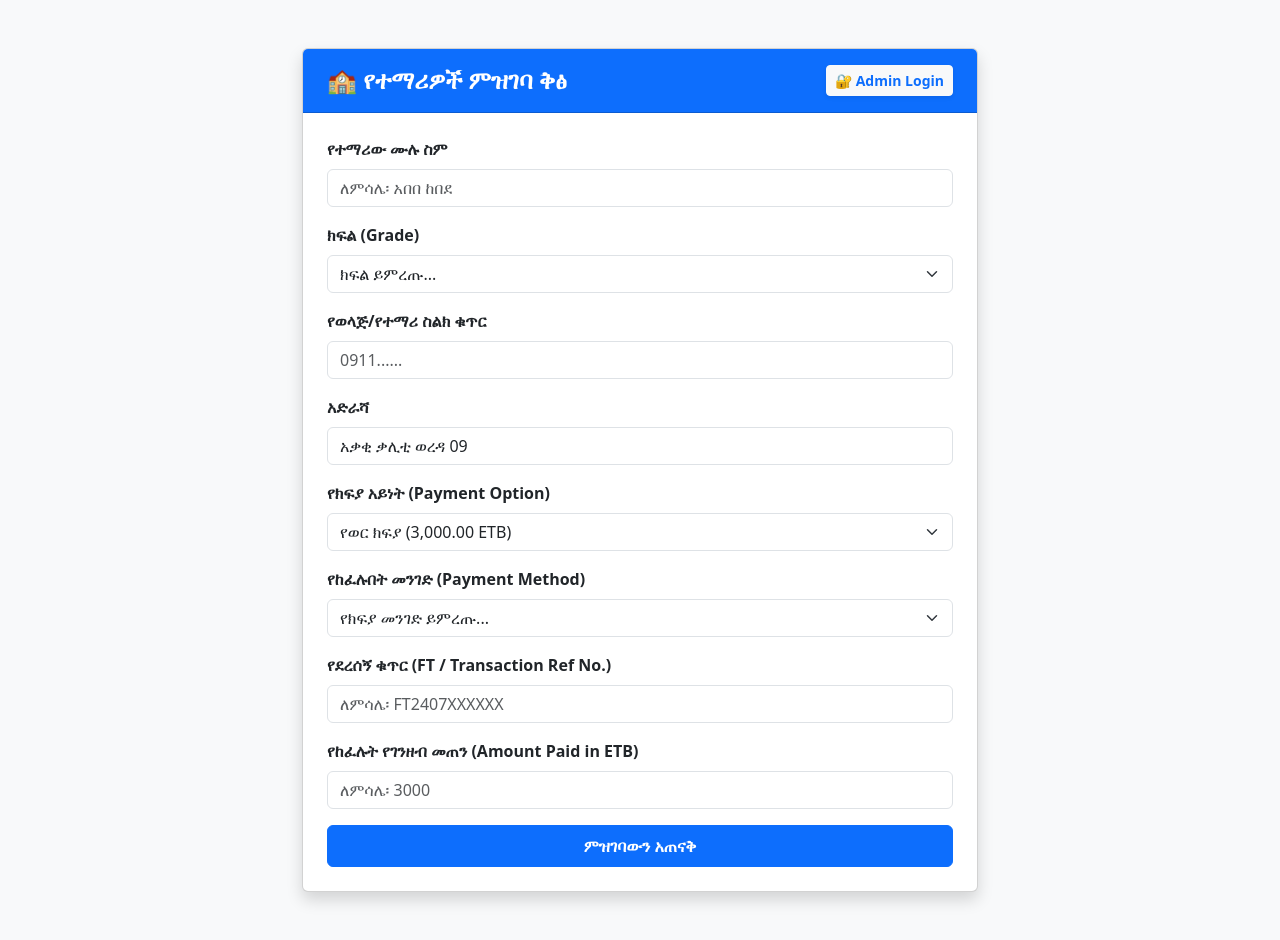
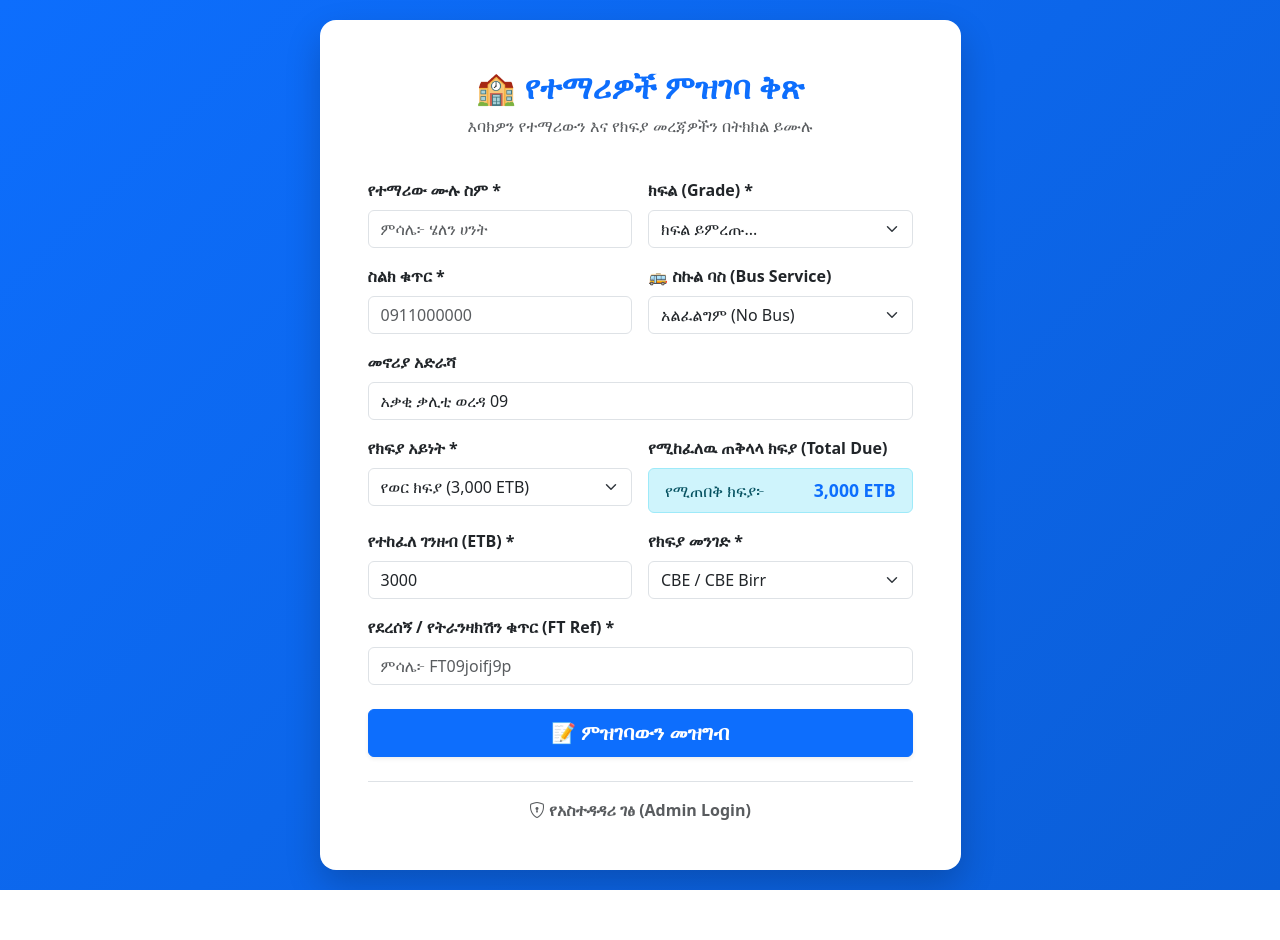
Before and after one commit to kiyya1/Kiyya-students-manager, a Flask app: page / in a window 1280 px wide. After the commit the page ends 890 px from the top, so only its background shows below. Run offline with Flask 3, Linux system fonts and the light colour scheme; some libraries are stand-ins or nearby versions.

Commit message:
Added admin editable bus service fee with dynamic payment addition logic

```diff
--- a/app.py
+++ b/app.py
@@ -1,6 +1,7 @@
 import os
 import io
 import string
+from datetime import datetime
 from flask import Flask, render_template, request, redirect, url_for, flash, send_file, session
 from flask_sqlalchemy import SQLAlchemy
 from werkzeug.security import generate_password_hash, check_password_hash
@@ -32,23 +33,23 @@ class Student(db.Model):
     grade = db.Column(db.String(20), nullable=False)
     section = db.Column(db.String(10), default='A')
     phone = db.Column(db.String(20), nullable=True)
+    bus_service = db.Column(db.String(50), default='አልፈልግም (No Bus)')
     address = db.Column(db.String(200), nullable=True)
     payment_method = db.Column(db.String(50), nullable=True)
     ft_approval_no = db.Column(db.String(100), nullable=True)
     amount_paid = db.Column(db.Float, default=0.0)
     payment_type = db.Column(db.String(50), nullable=True)
     status = db.Column(db.String(20), default='Pending')
+    date_registered = db.Column(db.String(50), default=lambda: datetime.now().strftime("%Y-%m-%d %H:%M:%S"))
 
 class Setting(db.Model):
     id = db.Column(db.Integer, primary_key=True)
     monthly_fee = db.Column(db.Float, default=3000.0)
     term_fee = db.Column(db.Float, default=8000.0)
+    bus_fee = db.Column(db.Float, default=1500.0) # <--- NEW SCHOOL BUS FEE SETTING
     class_capacity = db.Column(db.Integer, default=30)
+    plan_target_per_grade = db.Column(db.Integer, default=50)
     default_address = db.Column(db.String(200), default="አቃቂ ቃሊቲ ወረዳ 09")
-    cbo_acc = db.Column(db.String(100), default="1000123456789 (Coop Bank)")
-    cbe_acc = db.Column(db.String(100), default="1000987654321 (CBE)")
-    telebirr_acc = db.Column(db.String(100), default="0911000000 (Telebirr)")
-    awash_acc = db.Column(db.String(100), default="0132000000000 (Awash Bank)")
 
 with app.app_context():
     db.create_all()
@@ -70,6 +71,7 @@ def add_student():
     full_name = request.form.get('full_name')
     grade = request.form.get('grade')
     phone = request.form.get('phone')
+    bus_service = request.form.get('bus_service', 'አልፈልግም (No Bus)')
     address = request.form.get('address')
     payment_method = request.form.get('payment_method')
     ft_approval_no = request.form.get('ft_approval_no')
@@ -85,9 +87,9 @@ def add_student():
 
     new_student = Student(
         full_name=full_name, grade=grade, section=assigned_section,
-        phone=phone, address=address, payment_method=payment_method,
-        ft_approval_no=ft_approval_no, amount_paid=amount_paid,
-        payment_type=payment_type, status='Pending'
+        phone=phone, bus_service=bus_service, address=address,
+        payment_method=payment_method, ft_approval_no=ft_approval_no,
+        amount_paid=amount_paid, payment_type=payment_type, status='Pending'
     )
     db.session.add(new_student)
     db.session.commit()
@@ -117,8 +119,17 @@ def admin_dashboard():
     total_paid = 0.0
     student_data = []
 
+    grades_list = [f"{i}st Grade" if i==1 else f"{i}nd Grade" if i==2 else f"{i}rd Grade" if i==3 else f"{i}th Grade" for i in range(1, 13)]
+    grade_stats = {g: 0 for g in grades_list}
+
     for s in students:
-        expected = settings.term_fee if (s.payment_type and 'Term' in s.payment_type) else settings.monthly_fee
+        # Calculate Base Tuition Fee
+        base_fee = settings.term_fee if (s.payment_type and 'Term' in s.payment_type) else settings.monthly_fee
+
+        # Add Bus Fee if student selected Bus Service
+        bus_addon = settings.bus_fee if (s.bus_service and ('Yes' in s.bus_service or 'እፈልጋለሁ' in s.bus_service)) else 0.0
+
+        expected = base_fee + bus_addon
         paid = s.amount_paid or 0.0
         remaining = max(0.0, expected - paid)
 
@@ -126,15 +137,20 @@ def admin_dashboard():
         total_paid += paid
 
         student_data.append({
-            'student': s, 'expected': expected, 'paid': paid, 'remaining': remaining
+            'student': s, 'expected': expected, 'paid': paid, 'remaining': remaining, 'bus_addon': bus_addon
         })
 
+        if s.grade in grade_stats:
+            grade_stats[s.grade] += 1
+
     total_unpaid = max(0.0, total_expected - total_paid)
+    plan_target = settings.plan_target_per_grade or 50
 
     return render_template('admin.html',
                            student_data=student_data, settings=settings,
                            total_expected=total_expected, total_paid=total_paid,
-                           total_unpaid=total_unpaid, total_students=len(students))
+                           total_unpaid=total_unpaid, total_students=len(students),
+                           grade_stats=grade_stats, plan_target=plan_target)
 
 @app.route('/approve_student/<int:id>')
 def approve_student(id):
@@ -169,12 +185,10 @@ def update_settings():
     settings = Setting.query.first()
     settings.monthly_fee = float(request.form.get('monthly_fee', 3000))
     settings.term_fee = float(request.form.get('term_fee', 8000))
+    settings.bus_fee = float(request.form.get('bus_fee', 1500)) # <--- UPDATE BUS FEE
     settings.class_capacity = int(request.form.get('class_capacity', 30))
+    settings.plan_target_per_grade = int(request.form.get('plan_target_per_grade', 50))
     settings.default_address = request.form.get('default_address')
-    settings.cbo_acc = request.form.get('cbo_acc')
-    settings.cbe_acc = request.form.get('cbe_acc')
-    settings.telebirr_acc = request.form.get('telebirr_acc')
-    settings.awash_acc = request.form.get('awash_acc')
     db.session.commit()
     flash('ቅንብሮች በስኬት ተቀይረዋል!', 'success')
     return redirect(url_for('admin_dashboard'))
@@ -197,7 +211,7 @@ def logout():
     flash('ወጥተዋል!', 'info')
     return redirect(url_for('login'))
 
-# --- ADVANCED MULTI-SHEET EXPORT FEATURE ---
+# --- EXECUTIVE MULTI-SHEET EXPORT FEATURE ---
 @app.route('/export_excel')
 def export_excel():
     if 'user_id' not in session: return redirect(url_for('login'))
@@ -206,29 +220,40 @@ def export_excel():
     settings = Setting.query.first()
 
     wb = openpyxl.Workbook()
-    # Remove default sheet
     default_sheet = wb.active
 
-    # 1. OVERALL SUMMARY SHEET
-    ws_summary = wb.create_sheet(title="Overall Summary")
-    ws_summary.append(["School Registration & Financial Summary Report"])
-    ws_summary.append([])
-    ws_summary.append(["Metric", "Value"])
-
-    total_expected = sum(settings.term_fee if (s.payment_type and 'Term' in s.payment_type) else settings.monthly_fee for s in students)
-    total_paid = sum(s.amount_paid or 0.0 for s in students)
-    total_unpaid = max(0.0, total_expected - total_paid)
-
-    ws_summary.append(["Total Registered Students", len(students)])
-    ws_summary.append(["Total Expected Income (ETB)", total_expected])
-    ws_summary.append(["Total Collected Revenue (ETB)", total_paid])
-    ws_summary.append(["Total Outstanding Unpaid (ETB)", total_unpaid])
-
-    # Styling Header
     header_fill = PatternFill(start_color="1F4E79", end_color="1F4E79", fill_type="solid")
     header_font = Font(name="Calibri", size=11, bold=True, color="FFFFFF")
 
-    # Group students by Grade & Section (e.g. "Grade 1 - A")
+    # SHEET 1: Search Dashboard
+    ws_dash = wb.create_sheet(title="🔍 Search Dashboard")
+    ws_dash.append(["🎓 Wabi School — Executive Dashboard & Analytics"])
+    ws_dash.append([])
+    ws_dash.append(["🔍 Search by FT / Transaction ID", "", "", "", "📊 Student Registration Plan vs Actual Report"])
+
+    target_plan = settings.plan_target_per_grade or 50
+    grades_list = [f"{i}st Grade" if i==1 else f"{i}nd Grade" if i==2 else f"{i}rd Grade" if i==3 else f"{i}th Grade" for i in range(1, 13)]
+
+    ws_dash.append(["የ FT ቁጥር ያስገቡ፦", "", "", "", "ክፍል (Grade)", "የታቀደ (Plan Target)", "የተመዘገበ (Registered)", "የተመዘገበ % (Completion)"])
+
+    for idx, g in enumerate(grades_list):
+        reg_count = sum(1 for s in students if s.grade == g)
+        pct = (reg_count / target_plan) if target_plan > 0 else 0
+        ws_dash.append(["", "", "", "", g, target_plan, reg_count, round(pct, 4)])
+
+    # SHEET 2: All Students
+    ws_all = wb.create_sheet(title="All Students")
+    headers_all = ["ተ.ቁ (ID)", "ሙሉ ስም", "ስልክ ቁጥር", "ክፍል (Grade)", "ሴክሽን", "ስኩል ባስ", "አድራሻ", "ትራንዛክሽን ቁጥር", "የተከፈለ (ETB)", "የክፍያ ሁኔታ", "የተመዘገበበት ቀን"]
+    ws_all.append(headers_all)
+    for col_num in range(1, len(headers_all) + 1):
+        cell = ws_all.cell(row=1, column=col_num)
+        cell.fill = header_fill
+        cell.font = header_font
+
+    for s in students:
+        ws_all.append([s.id, s.full_name, s.phone, s.grade, s.section, s.bus_service, s.address, s.ft_approval_no, s.amount_paid, s.status, s.date_registered])
+
+    # SHEETS FOR EACH SECTION
     section_groups = {}
     for s in students:
         sec_key = f"{s.grade} - {s.section if s.section else 'A'}"
@@ -236,34 +261,18 @@ def export_excel():
             section_groups[sec_key] = []
         section_groups[sec_key].append(s)
 
-    # 2. CREATE A SEPARATE SHEET FOR EACH CLASS/SECTION
-    headers = ["#", "Full Name", "Grade", "Section", "Phone Number", "Address", "Payment Method", "FT Ref No", "Payment Option", "Expected (ETB)", "Paid (ETB)", "Remaining (ETB)", "Status"]
-
     for sec_name, std_list in sorted(section_groups.items()):
-        # Clean sheet title (max 31 chars)
         sheet_title = sec_name.replace(":", "").replace("/", "-")[:30]
         ws = wb.create_sheet(title=sheet_title)
+        ws.append(headers_all)
 
-        ws.append(headers)
-
-        # Apply Header Style
-        for col_num in range(1, len(headers) + 1):
+        for col_num in range(1, len(headers_all) + 1):
             cell = ws.cell(row=1, column=col_num)
             cell.fill = header_fill
             cell.font = header_font
-            cell.alignment = Alignment(horizontal="center", vertical="center")
 
-        for idx, s in enumerate(std_list, start=1):
-            exp = settings.term_fee if (s.payment_type and 'Term' in s.payment_type) else settings.monthly_fee
-            pd = s.amount_paid or 0.0
-            rem = max(0.0, exp - pd)
-            ws.append([idx, s.full_name, s.grade, s.section, s.phone, s.address, s.payment_method, s.ft_approval_no, s.payment_type, exp, pd, rem, s.status])
-
-        # Auto-adjust column widths
-        for col in ws.columns:
-            max_len = max(len(str(cell.value or '')) for cell in col)
-            col_letter = openpyxl.utils.get_column_letter(col[0].column)
-            ws.column_dimensions[col_letter].width = max(max_len + 3, 12)
+        for s in std_list:
+            ws.append([s.id, s.full_name, s.phone, s.grade, s.section, s.bus_service, s.address, s.ft_approval_no, s.amount_paid, s.status, s.date_registered])
 
     wb.remove(default_sheet)
 
@@ -271,7 +280,7 @@ def export_excel():
     wb.save(output)
     output.seek(0)
 
-    return send_file(output, mimetype="application/vnd.openxmlformats-officedocument.spreadsheetml.sheet", as_attachment=True, download_name="Students_Section_Report.xlsx")
+    return send_file(output, mimetype="application/vnd.openxmlformats-officedocument.spreadsheetml.sheet", as_attachment=True, download_name="Wabi_School_Executive_Dashboard.xlsx")
 
 if __name__ == '__main__':
     port = int(os.environ.get('PORT', 5000))
--- a/templates/register.html
+++ b/templates/register.html
@@ -2,130 +2,151 @@
 <html lang="am">
 <head>
   <meta charset="UTF-8">
-  <title>የተማሪዎች ኦንላይን ምዝገባ</title>
+  <title>የተማሪዎች ምዝገባ ቅጽ (School Registration)</title>
   <link href="https://cdn.jsdelivr.net/npm/bootstrap@5.3.0/dist/css/bootstrap.min.css" rel="stylesheet">
+  <link rel="stylesheet" href="https://cdn.jsdelivr.net/npm/bootstrap-icons@1.10.5/font/bootstrap-icons.css">
+  <style>
+    body { background: linear-gradient(135deg, #0d6efd 0%, #0b5ed7 100%); min-height: 100vh; display: flex; align-items: center; padding: 20px 0; }
+    .card-custom { border-radius: 16px; box-shadow: 0 15px 35px rgba(0,0,0,0.2); border: none; }
+    .fee-badge { font-size: 1.1rem; font-weight: bold; }
+  </style>
 </head>
-<body class="bg-light">
-
-  <div class="container my-5" style="max-width: 700px;">
-    <div class="card shadow">
-
-      <!-- BLUE HEADER WITH TITLE ON THE LEFT AND ADMIN LOGIN ON THE RIGHT -->
-      <div class="card-header bg-primary text-white d-flex justify-content-between align-items-center py-3 px-4">
-        <h4 class="mb-0 fw-bold">🏫 የተማሪዎች ምዝገባ ቅፅ</h4>
-        <a href="/login" class="btn btn-light btn-sm fw-bold text-primary shadow-sm">
-          🔐 Admin Login
-        </a>
+<body>
+  <div class="container">
+    <div class="row justify-content-center">
+      <div class="col-md-8 col-lg-7">
+        <div class="card card-custom p-4 p-md-5 bg-white">
+          <div class="text-center mb-4">
+            <h2 class="fw-bold text-primary">🏫 የተማሪዎች ምዝገባ ቅጽ</h2>
+            <p class="text-muted">እባክዎን የተማሪውን እና የክፍያ መረጃዎችን በትክክል ይሙሉ</p>
           </div>
-
-      <div class="card-body p-4">
 
           {% with messages = get_flashed_messages(with_categories=true) %}
             {% if messages %}
               {% for category, message in messages %}
                 <div class="alert alert-{{ category }} alert-dismissible fade show" role="alert">
                   {{ message }}
+                  <button type="button" class="btn-close" data-bs-dismiss="alert"></button>
                 </div>
               {% endfor %}
             {% endif %}
           {% endwith %}
 
-        <form action="/add_student" method="POST">
-          <div class="mb-3">
-            <label class="form-label fw-bold">የተማሪው ሙሉ ስም</label>
-            <input type="text" name="full_name" class="form-control" required placeholder="ለምሳሌ፡ አበበ ከበደ">
+          <form action="/add_student" method="POST" class="row g-3">
+            <div class="col-md-6">
+              <label class="form-label fw-bold">የተማሪው ሙሉ ስም *</label>
+              <input type="text" name="full_name" class="form-control" placeholder="ምሳሌ፦ ሄለን ሀንት" required>
             </div>
 
-          <div class="mb-3">
-            <label class="form-label fw-bold">ክፍል (Grade)</label>
+            <div class="col-md-6">
+              <label class="form-label fw-bold">ክፍል (Grade) *</label>
               <select name="grade" class="form-select" required>
                 <option value="">ክፍል ይምረጡ...</option>
-              <option value="Grade 1">Grade 1</option>
-              <option value="Grade 2">Grade 2</option>
-              <option value="Grade 3">Grade 3</option>
-              <option value="Grade 4">Grade 4</option>
-              <option value="Grade 5">Grade 5</option>
-              <option value="Grade 6">Grade 6</option>
-              <option value="Grade 7">Grade 7</option>
-              <option value="Grade 8">Grade 8</option>
+                {% for i in range(1, 13) %}
+                  {% set g = i ~ ("st" if i==1 else "nd" if i==2 else "rd" if i==3 else "th") ~ " Grade" %}
+                  <option value="{{ g }}">{{ g }}</option>
+                {% endfor %}
               </select>
             </div>
 
-          <div class="mb-3">
-            <label class="form-label fw-bold">የወላጅ/የተማሪ ስልክ ቁጥር</label>
-            <input type="tel" name="phone" class="form-control" required placeholder="0911......">
+            <div class="col-md-6">
+              <label class="form-label fw-bold">ስልክ ቁጥር *</label>
+              <input type="tel" name="phone" class="form-control" placeholder="0911000000" required>
             </div>
 
-          <div class="mb-3">
-            <label class="form-label fw-bold">አድራሻ</label>
-            <input type="text" name="address" class="form-control" value="{{ settings.default_address if settings else 'አቃቂ ቃሊቲ ወረዳ 09' }}" required>
-          </div>
-
-          <div class="mb-3">
-            <label class="form-label fw-bold">የክፍያ አይነት (Payment Option)</label>
-            <select name="payment_type" class="form-select" required>
-              <option value="Monthly (1 Month)">የወር ክፍያ ({{ "{:,.2f}".format(settings.monthly_fee) if settings else '3,000' }} ETB)</option>
-              <option value="Term (3 Months)">የተርም ክፍያ ({{ "{:,.2f}".format(settings.term_fee) if settings else '8,000' }} ETB)</option>
+            <div class="col-md-6">
+              <label class="form-label fw-bold">🚌 ስኩል ባስ (Bus Service)</label>
+              <select name="bus_service" id="bus_service" onchange="calculateTotalFee()" class="form-select">
+                <option value="እፈልጋለሁ (Yes Bus)">እፈልጋለሁ (+ {{ "{:,.0f}".format(settings.bus_fee) if settings else 1500 }} ETB)</option>
+                <option value="አልፈልግም (No Bus)" selected>አልፈልግም (No Bus)</option>
               </select>
             </div>
 
-          <!-- PAYMENT METHOD DROPDOWN -->
-          <div class="mb-3">
-            <label class="form-label fw-bold">የከፈሉበት መንገድ (Payment Method)</label>
-            <select name="payment_method" id="payment_method_select" class="form-select" onchange="showAccountInfo()" required>
-              <option value="">የክፍያ መንገድ ይምረጡ...</option>
-              <option value="CBO">CBO (Cooperative Bank of Oromia)</option>
-              <option value="CBE">CBE (Commercial Bank of Ethiopia)</option>
+            <div class="col-12">
+              <label class="form-label fw-bold">መኖሪያ አድራሻ</label>
+              <input type="text" name="address" class="form-control" value="{{ settings.default_address if settings else 'Addis Ababa' }}">
+            </div>
+
+            <div class="col-md-6">
+              <label class="form-label fw-bold">የክፍያ አይነት *</label>
+              <select name="payment_type" id="payment_type" onchange="calculateTotalFee()" class="form-select" required>
+                <option value="Monthly Payment" data-amount="{{ settings.monthly_fee if settings else 3000 }}">የወር ክፍያ ({{ "{:,.0f}".format(settings.monthly_fee) if settings else 3000 }} ETB)</option>
+                <option value="Term Payment" data-amount="{{ settings.term_fee if settings else 8000 }}">የተርም ክፍያ ({{ "{:,.0f}".format(settings.term_fee) if settings else 8000 }} ETB)</option>
+              </select>
+            </div>
+
+            <div class="col-md-6">
+              <label class="form-label fw-bold">የሚከፈለዉ ጠቅላላ ክፍያ (Total Due)</label>
+              <div class="alert alert-info py-2 px-3 m-0 d-flex justify-content-between align-items-center">
+                <span>የሚጠበቅ ክፍያ፦</span>
+                <span class="fee-badge text-primary" id="calculatedTotalDisplay">0 ETB</span>
+              </div>
+            </div>
+
+            <div class="col-md-6">
+              <label class="form-label fw-bold">የተከፈለ ገንዘብ (ETB) *</label>
+              <input type="number" step="0.01" id="amount_paid" name="amount_paid" class="form-control" placeholder="0.00" required>
+            </div>
+
+            <div class="col-md-6">
+              <label class="form-label fw-bold">የክፍያ መንገድ *</label>
+              <select name="payment_method" class="form-select" required>
+                <option value="CBE Birr/CBE">CBE / CBE Birr</option>
                 <option value="Telebirr">Telebirr</option>
+                <option value="Cooperative Bank (CBO)">Cooperative Bank (CBO)</option>
                 <option value="Awash Bank">Awash Bank</option>
                 <option value="Cash">በጥሬ ገንዘብ (Cash)</option>
               </select>
             </div>
 
-          <!-- DYNAMIC ACCOUNT NUMBER DISPLAY BOX -->
-          <div id="account_info_box" class="alert alert-info d-none" role="alert">
-            <strong id="account_label">የባንክ ሂሳብ ቁጥር፦</strong>
-            <h5 class="mb-0 mt-1 fw-bold text-primary" id="account_number_text"></h5>
-            <small class="text-muted">እባክዎ በዚህ ቁጥር ገቢ ካደረጉ በኋላ የደረሰኝ ቁጥር (FT Ref) ከታች ያስገቡ።</small>
+            <div class="col-12">
+              <label class="form-label fw-bold">የደረሰኝ / የትራንዛክሽን ቁጥር (FT Ref) *</label>
+              <input type="text" name="ft_approval_no" class="form-control" placeholder="ምሳሌ፦ FT09joifj9p" required>
             </div>
 
-          <div class="mb-3">
-            <label class="form-label fw-bold">የደረሰኝ ቁጥር (FT / Transaction Ref No.)</label>
-            <input type="text" name="ft_approval_no" class="form-control" required placeholder="ለምሳሌ፡ FT2407XXXXXX">
+            <div class="col-12 mt-4">
+              <button type="submit" class="btn btn-primary w-100 py-2 fs-5 fw-bold shadow-sm">
+                📝 ምዝገባውን መዝግብ
+              </button>
+            </div>
+          </form>
+
+          <div class="text-center mt-4 border-top pt-3">
+            <a href="/login" class="text-decoration-none text-muted fw-bold"><i class="bi bi-shield-lock me-1"></i>የአስተዳዳሪ ገፅ (Admin Login)</a>
           </div>
 
-          <div class="mb-3">
-            <label class="form-label fw-bold">የከፈሉት የገንዘብ መጠን (Amount Paid in ETB)</label>
-            <input type="number" step="0.01" name="amount_paid" class="form-control" required placeholder="ለምሳሌ፡ 3000">
         </div>
-
-          <button type="submit" class="btn btn-primary w-100 py-2 fw-bold">ምዝገባውን አጠናቅ</button>
-        </form>
       </div>
     </div>
   </div>
 
   <script>
-    const accounts = {
-      "CBO": "{{ settings.cbo_acc if settings else '' }}",
-      "CBE": "{{ settings.cbe_acc if settings else '' }}",
-      "Telebirr": "{{ settings.telebirr_acc if settings else '' }}",
-      "Awash Bank": "{{ settings.awash_acc if settings else '' }}"
-    };
+    const busFeeAmount = {{ settings.bus_fee if settings else 1500 }};
 
-    function showAccountInfo() {
-      const selected = document.getElementById("payment_method_select").value;
-      const infoBox = document.getElementById("account_info_box");
-      const numText = document.getElementById("account_number_text");
+    function calculateTotalFee() {
+      const paymentSelect = document.getElementById("payment_type");
+      const selectedOption = paymentSelect.options[paymentSelect.selectedIndex];
+      const baseFee = parseFloat(selectedOption.getAttribute("data-amount")) || 0;
 
-      if (accounts[selected]) {
-        numText.innerText = accounts[selected];
-        infoBox.classList.remove("d-none");
-      } else {
-        infoBox.classList.add("d-none");
+      const busSelect = document.getElementById("bus_service").value;
+      let totalFee = baseFee;
+
+      if (busSelect.includes("እፈልጋለሁ") || busSelect.includes("Yes")) {
+        totalFee += busFeeAmount;
+      }
+
+      document.getElementById("calculatedTotalDisplay").innerText = totalFee.toLocaleString() + " ETB";
+
+      // Auto-fill amount paid field by default
+      const amountPaidInput = document.getElementById("amount_paid");
+      if (!amountPaidInput.value) {
+        amountPaidInput.value = totalFee;
       }
     }
+
+    // Run on page load
+    window.onload = calculateTotalFee;
   </script>
-
+  <script src="https://cdn.jsdelivr.net/npm/bootstrap@5.3.0/dist/js/bootstrap.bundle.min.js"></script>
 </body>
 </html>
```
Also changed, not shown: templates/admin.html (+52 -98 lines). Lines whose indentation alone changed are shown as unchanged.
